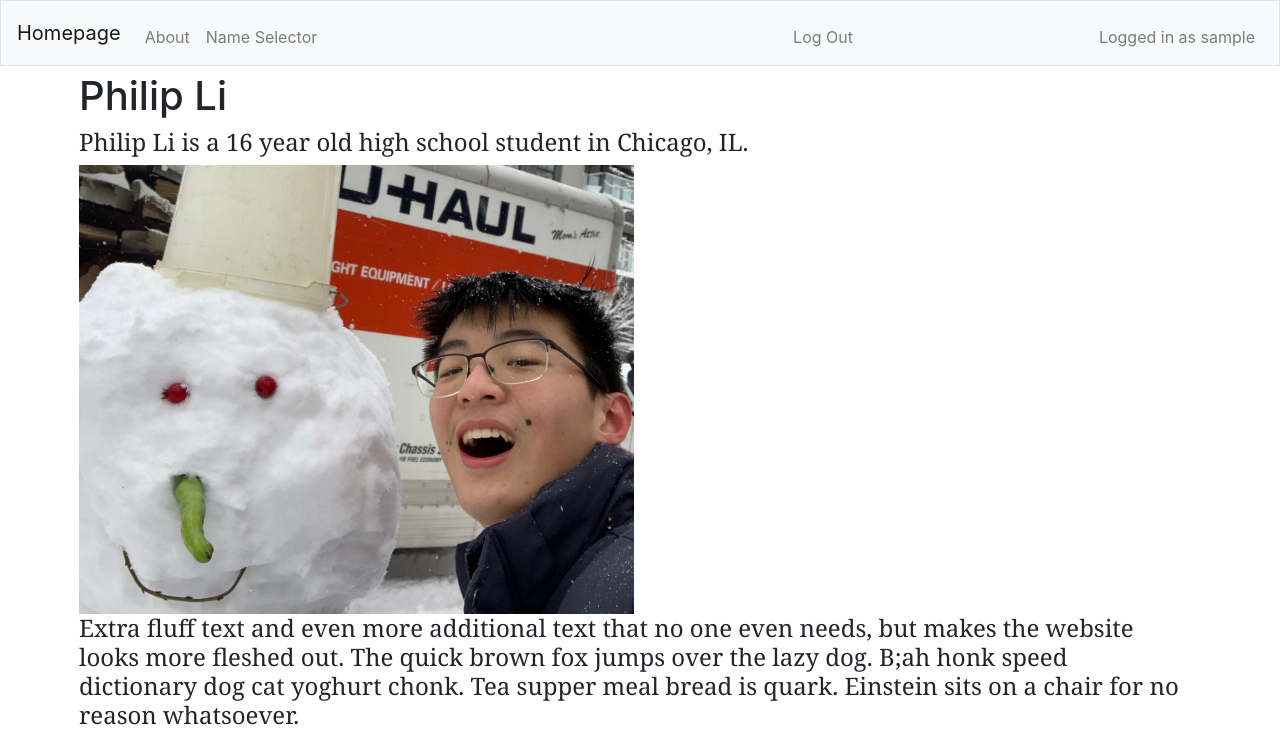
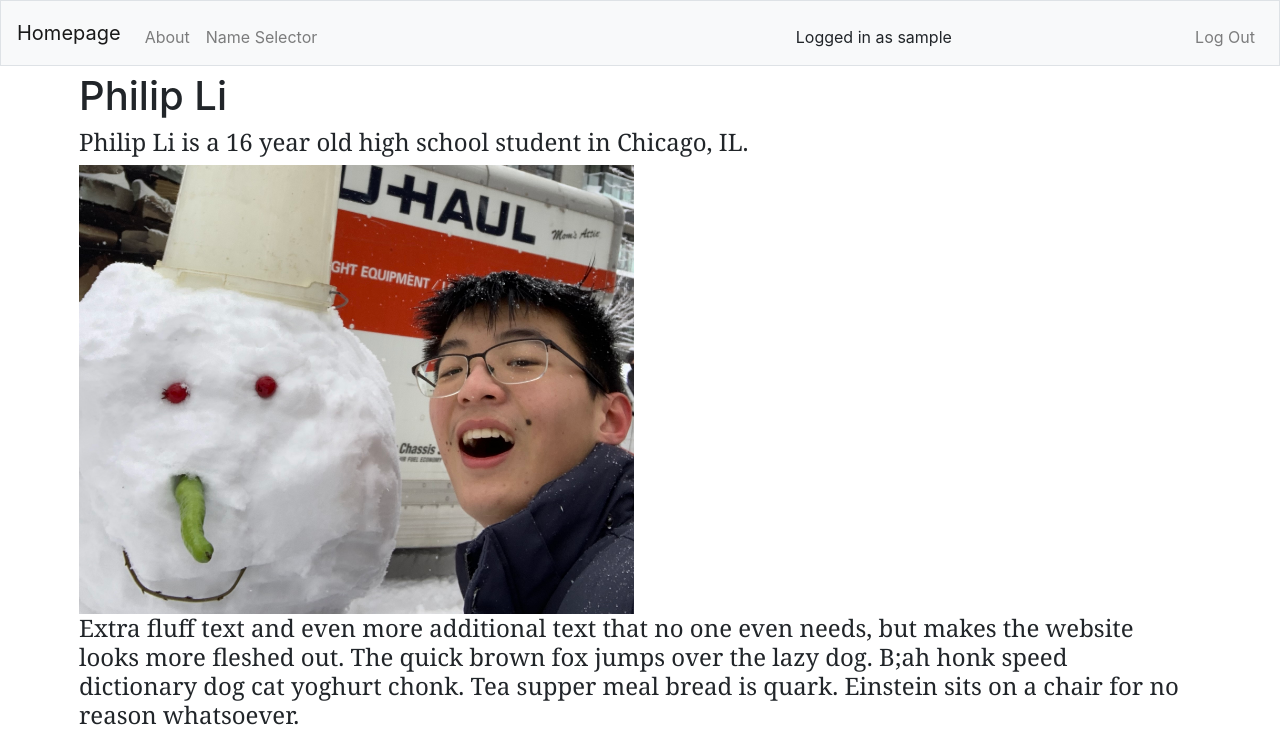
Before and after one commit to pli482004/deploy, a Django app: page //about in a window 1280 px wide. Shown: the top 730 px of the page. Run offline with Django 3.2, Linux system fonts and the light colour scheme; the visitor is signed in with stand-in values (Sample User, id 1); some libraries are stand-ins or nearby versions.

Commit message:
dwdawdawdw

```diff
--- a/templates/website/layout.html
+++ b/templates/website/layout.html
@@ -35,15 +35,15 @@
                 </ul>
                 {% if user.is_authenticated %}
                 <ul class="navbar-nav ml-auto mt-2">
-                    <li class="nav-item"><a class="nav-link" href="/logout">Log Out</a></li>
+                    <li class="nav-item">Logged in as {{ user.username }}</li>
                 </ul>
                 <ul class="navbar-nav ml-auto mt-2">
-                    <li class="nav-item"><a class="nav-link" href="/" disabled>Logged in as {{ user.username }}</a></li>
+                    <li class="nav-item"><a class="nav-link" href="{% url 'logout' %}">Log Out</a></li>
                 </ul>
                 {% else %}
                 <ul class="navbar-nav ml-auto mt-2">
                     <li class="nav-item"><a class="nav-link" href="{% url 'register' %}">Register</a></li>
-                    <li class="nav-item"><a class="nav-link" href="/login">Log In</a></li>
+                    <li class="nav-item"><a class="nav-link" href="{% url 'login' %}">Log In</a></li>
                 </ul>
                 {% endif %}
             </div>
```
